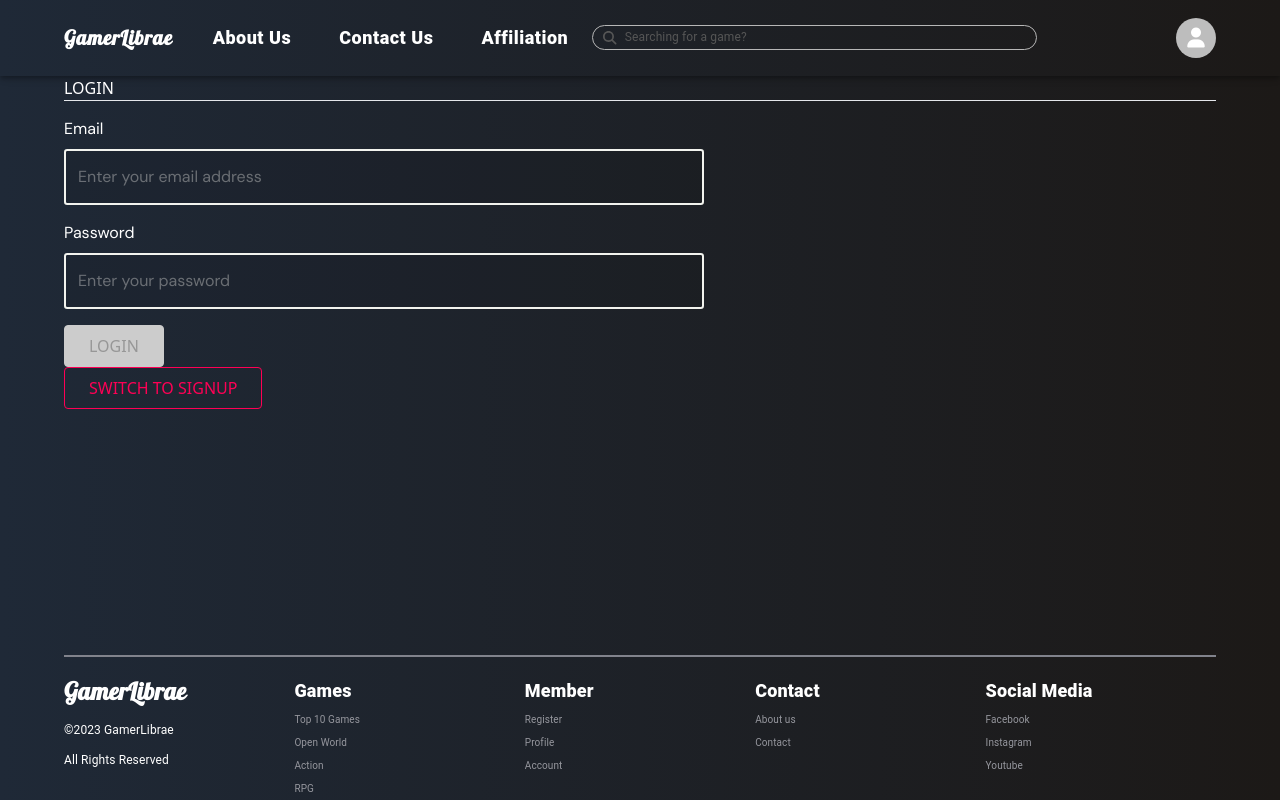
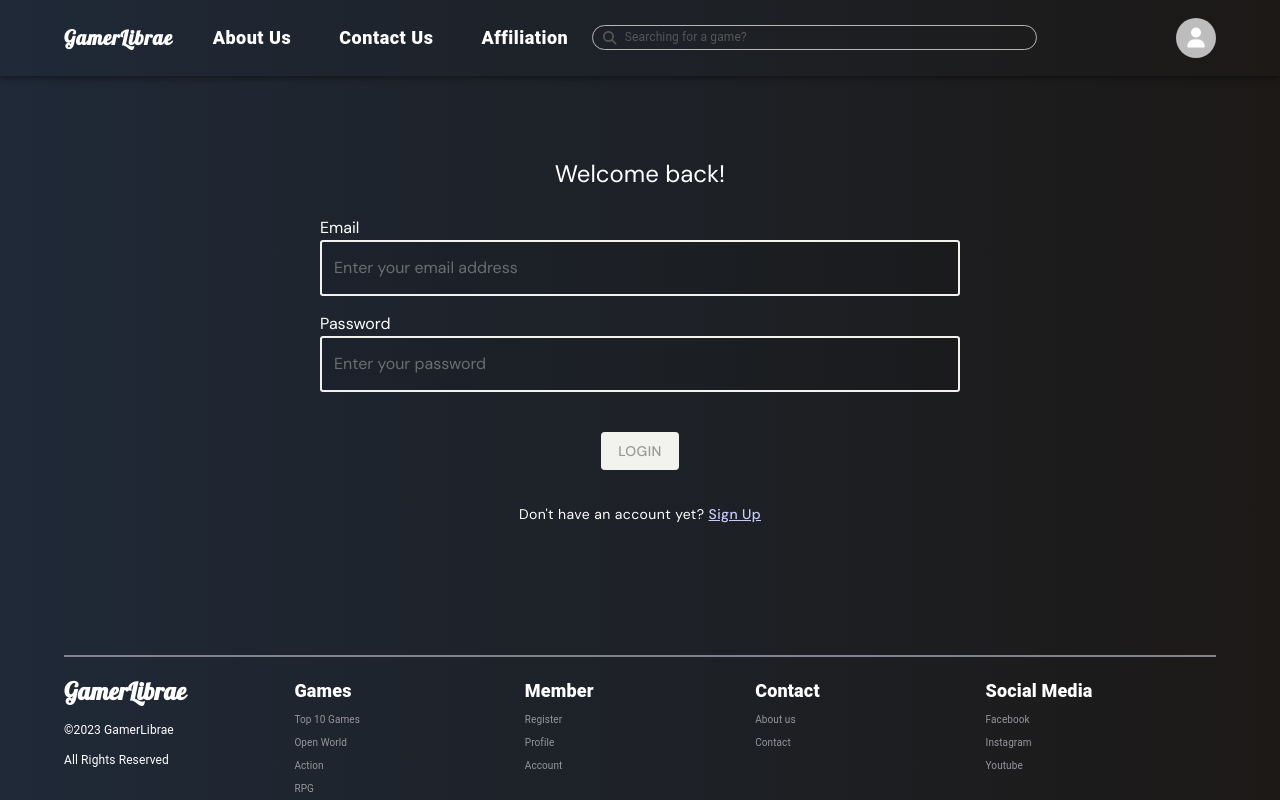
Before and after one commit to taylor50737/cap805_group3_gamerLibrae_frontend, a React (Vite) app: page /auth in a window 1280 px wide. Built offline with nearby package versions, Linux system fonts and the light colour scheme.

Commit message:
Finished styling auth page

```diff
--- /dev/null
+++ b/src/Auth/pages/auth.css
@@ -0,0 +1,45 @@
+@media screen and (max-width: 600px) {
+  .auth {
+    margin: 2.5rem 0 !important;
+  }
+}
+
+.auth {
+  font-family: 'DM Sans', sans-serif;
+  margin: 5rem 0;
+  display: flex;
+  flex-direction: column;
+  justify-content: center;
+  align-items: center;
+}
+
+.auth--greeting {
+  font-size: 1.5rem;
+}
+
+.auth--form {
+  margin-top: 1rem;
+  display: flex;
+  flex-direction: column;
+  justify-content: center;
+  align-items: center;
+}
+
+.auth--form--submit {
+  margin-top: 2rem;
+}
+
+.auth--form--textbutton {
+  margin-top: 2rem;
+}
+
+.auth--form--textbutton > * {
+  display: inline;
+}
+
+.auth--form--textbutton > p {
+  font-family: 'DM Sans', sans-serif;
+  font-size: 0.875rem;
+  letter-spacing: 0.02857em;
+  line-height: 1.75;
+}
--- a/src/Auth/pages/auth.jsx
+++ b/src/Auth/pages/auth.jsx
@@ -2,9 +2,12 @@ import { useState, useContext } from 'react';
 
 import CustomInput from '../../shared/components/FormElements/CustomInput';
 import CustomButton from '../../shared/components/FormElements/CustomButton';
+import CustomTextButton from '../../shared/components/FormElements/CustomTextButton';
 import { VALIDATOR_EMAIL, VALIDATOR_MINLENGTH } from '../../shared/util/validators';
 import { CustomUseForm } from '../../shared/hooks/form-hook';
 import { AuthContext } from '../../shared/context/auth_context';
+
+import './auth.css';
 
 const DUMMY_ADMIN = {
   email: 'admin@test.com',
@@ -67,10 +70,12 @@ const Auth = () => {
   };
 
   return (
-    <div>
-      <h2>{isLoginMode ? 'LOGIN' : 'SIGNUP'}</h2>
-      <hr />
-      <form onSubmit={authSubmitHandler}>
+    <div className='auth'>
+      <h2 className='auth--greeting'>
+        {isLoginMode ? 'Welcome back!' : 'Create an account to get started!'}
+      </h2>
+      {/* <hr /> */}
+      <form className='auth--form' onSubmit={authSubmitHandler}>
         <CustomInput
           element='input'
           id='email'
@@ -105,13 +110,18 @@ const Auth = () => {
             onInput={inputHandler}
           />
         )}
-        <CustomButton type='submit' disabled={!formState.isValid}>
-          {isLoginMode ? 'LOGIN' : 'SIGNUP'}
-        </CustomButton>
+        <div className='auth--form--submit'>
+          <CustomButton type='submit' disabled={!formState.isValid}>
+            {isLoginMode ? 'LOGIN' : 'SIGN UP'}
+          </CustomButton>
+        </div>
+        <div className='auth--form--textbutton'>
+          <p>{isLoginMode ? "Don't have an account yet?" : 'Have an account?'} </p>
+          <CustomTextButton onClick={switchModeHandler}>
+            {isLoginMode ? 'Sign Up' : 'Log In'}
+          </CustomTextButton>
+        </div>
       </form>
-      <CustomButton inverse onClick={switchModeHandler}>
-        SWITCH TO {isLoginMode ? 'SIGNUP' : 'LOGIN'}
-      </CustomButton>
     </div>
   );
 };
--- a/src/shared/components/FormElements/CustomButton.jsx
+++ b/src/shared/components/FormElements/CustomButton.jsx
@@ -1,6 +1,6 @@
 import { Link } from 'react-router-dom';
 
-import './CustomButton.css';
+import './CustomButtonKuri.css';
 
 const CustomButton = (props) => {
   if (props.href) {
--- /dev/null
+++ b/src/shared/components/FormElements/CustomButtonKuri.css
@@ -0,0 +1,79 @@
+@media screen and (max-width: 600px) {
+  .button {
+    min-width: 90vw !important;
+  }
+}
+
+.button {
+  font-family: 'DM Sans', sans-serif;
+  font-size: 0.875rem;
+  font-weight: 500;
+  letter-spacing: 0.02857em;
+  line-height: 1.75;
+  text-transform: uppercase;
+  padding: 0.375rem 1rem;
+  min-width: 64px;
+  border: 1px solid #f2f3ee;
+  border-radius: 3.2px;
+  background: #f2f3ee;
+  color: #0d0c11;
+  cursor: pointer;
+  text-decoration: none;
+  display: inline-block;
+  transition: background-color 250ms cubic-bezier(0.4, 0, 0.2, 1) 0ms,
+    box-shadow 250ms cubic-bezier(0.4, 0, 0.2, 1) 0ms,
+    border-color 250ms cubic-bezier(0.4, 0, 0.2, 1) 0ms,
+    color 250ms cubic-bezier(0.4, 0, 0.2, 1) 0ms;
+}
+
+.button:focus {
+  outline: none;
+}
+
+.button:hover,
+.button:active {
+  background: transparent;
+  border-color: #f2f3ee;
+  color: #f2f3ee;
+}
+
+.button--inverse {
+  border: 1px solid #ff0055;
+  background: #ff0055;
+  color: #f2f3ee;
+}
+
+.button--inverse:hover,
+.button--inverse:active {
+  color: white;
+  background: #ff0055;
+}
+
+.button--danger {
+  background: #830000;
+  border-color: #830000;
+}
+
+.button--danger:hover,
+.button--danger:active {
+  background: #f34343;
+  border-color: #f34343;
+}
+
+.button:disabled,
+.button:hover:disabled,
+.button:active:disabled {
+  background: #f2f3ee;
+  color: #979797;
+  border-color: #f2f3ee;
+  cursor: not-allowed;
+  font-weight: 500;
+}
+
+.button--small {
+  font-size: 0.8rem;
+}
+
+.button--big {
+  font-size: 1.5rem;
+}
--- a/src/shared/components/FormElements/CustomInput.css
+++ b/src/shared/components/FormElements/CustomInput.css
@@ -17,7 +17,7 @@
 .form-control textarea {
   width: 100%;
   font: inherit;
-  border: 1px solid #f2f3ee;
+  border: 1px solid #ccc;
   background: #f8f8f8;
   padding: 0.15rem 0.25rem;
 }
--- a/src/shared/components/FormElements/CustomInput.jsx
+++ b/src/shared/components/FormElements/CustomInput.jsx
@@ -70,13 +70,19 @@ const CustomInput = (props) => {
       />
     );
 
+  const forgetPasswordButton =
+    props.forgetpassword === 'false' ? <p className='forgetpassword'>Forget password?</p> : <></>;
+
   return (
     <div
       className={`form-control ${
         !inputState.isValid && inputState.isTouched && 'form-control--invalid'
       }`}
     >
-      <label htmlFor={props.id}>{props.label}</label>
+      <div>
+        <label htmlFor={props.id}>{props.label}</label>
+        {forgetPasswordButton}
+      </div>
       {element}
       {!inputState.isValid && inputState.isTouched && <p>{props.errorText}</p>}
     </div>
--- a/src/shared/components/FormElements/CustomInputKuri.css
+++ b/src/shared/components/FormElements/CustomInputKuri.css
@@ -1,8 +1,13 @@
+@media screen and (max-width: 600px) {
+  .form-control {
+    min-width: 90vw !important;
+  }
+}
+
 .form-control {
-  margin: 1rem 0;
+  margin: 0.5rem 0;
   font-family: 'DM Sans', sans-serif;
-
-  max-width: 50vw;
+  min-width: 50vw;
 }
 
 .form-control label,
@@ -14,6 +19,11 @@
 .form-control label {
   /* font-weight: bold; */
   margin-bottom: 0.5rem;
+  display: inline;
+}
+
+.form-control .forgetpassword {
+  display: inline;
 }
 
 .form-control input,
@@ -41,8 +51,9 @@
 
 .form-control input:focus,
 .form-control textarea:focus {
-  outline: none;
-  /* background: #1b1c20; */
+  border: 0;
+  outline: 2px solid #8386f5;
+  background: #000003;
 }
 
 .form-control--invalid label,
@@ -50,6 +61,11 @@
   color: red;
 }
 
+.form-control--invalid p {
+  margin-top: 0.25rem;
+  font-size: 0.75rem;
+}
+
 .form-control--invalid input,
 .form-control--invalid textarea {
   border-color: red;
--- /dev/null
+++ b/src/shared/components/FormElements/CustomTextButton.css
@@ -0,0 +1,14 @@
+.textbutton {
+  font-family: 'DM Sans', sans-serif;
+  font-size: 0.875rem;
+  font-weight: 500;
+  letter-spacing: 0.02857em;
+  line-height: 1.75;
+  text-decoration: underline;
+  color: #cacbfb;
+  cursor: pointer;
+}
+
+.textbutton:hover {
+  color: #8386f5;
+}
--- /dev/null
+++ b/src/shared/components/FormElements/CustomTextButton.jsx
@@ -0,0 +1,17 @@
+import { Link } from 'react-router-dom';
+
+import './CustomTextButton.css';
+
+const CustomTextButton = (props) => {
+  return (
+    <p
+      className={`textbutton textbutton--${props.size || 'default'} `}
+      type={props.type}
+      onClick={props.onClick}
+    >
+      {props.children}
+    </p>
+  );
+};
+
+export default CustomTextButton;
```
